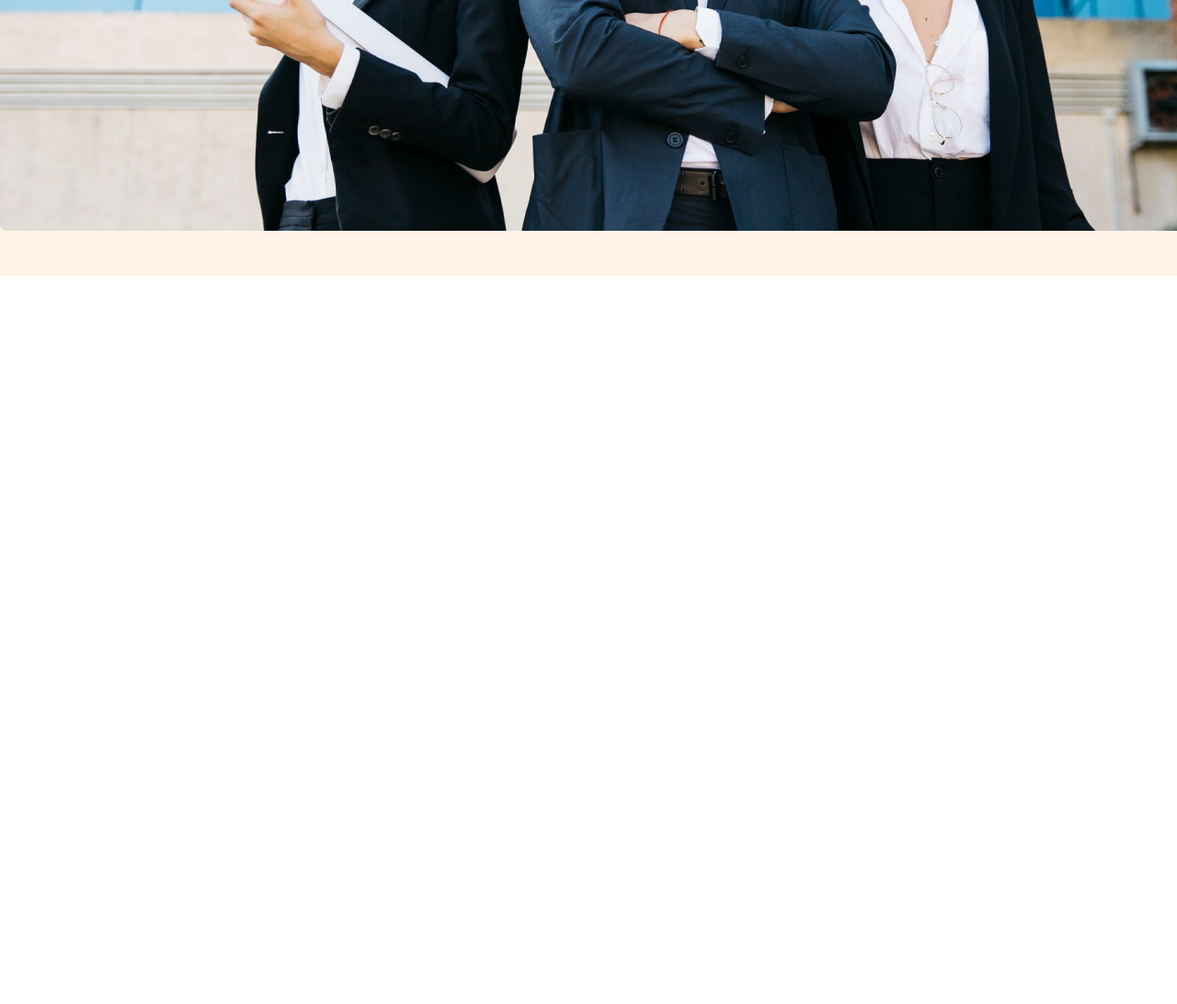
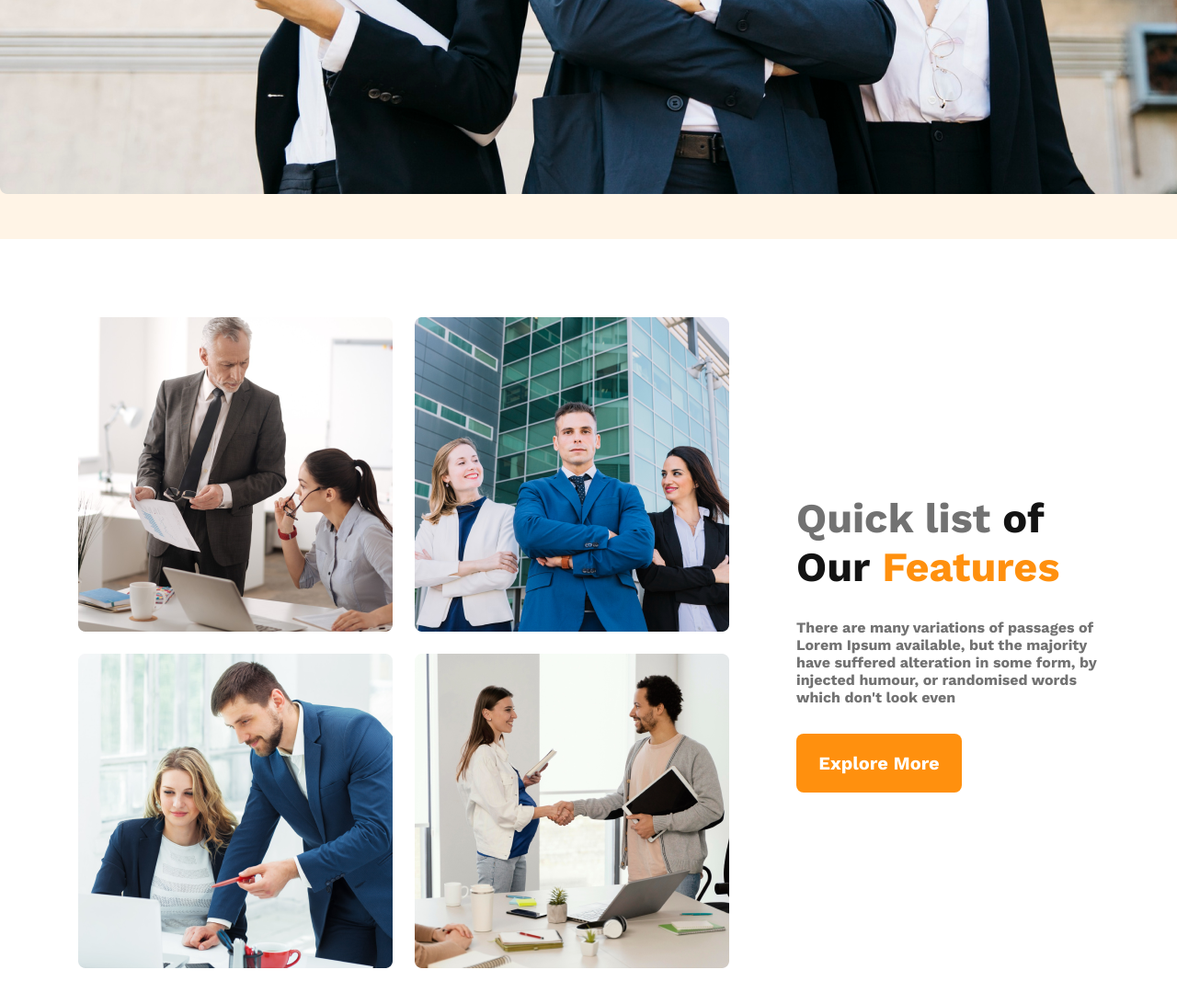
Before and after one commit to belaeat/assignment-two-g3-architect, a plain HTML site: page index.html in a window 1280 px wide. Shown: the part 1056-2148 px from the top of the page at 92% size. Before the commit the page ends 1356 px from the top, so only its background shows below. Drawn offline with nearby package versions, Linux system fonts and the light colour scheme.

Commit message:
features section added

```diff
--- a/index.html
+++ b/index.html
@@ -49,7 +49,19 @@
     </header>
 
     <main>
-
+        <div class="features">
+            <div class="feature-images">
+                <img src="images/team1.png" alt="">
+                <img src="images/team2.png" alt="">
+                <img src="images/team3.png" alt="">
+                <img src="images/team4.png" alt="">
+            </div>
+            <div class="feature-content">
+                <h2 class="section-title">Quick list <strong>of Our</strong> <span>Features</span></h2>
+                <p class="section-description">There are many variations of passages of Lorem Ipsum available, but the majority have suffered alteration in some form, by injected humour, or randomised words which don't look even</p>
+                <button class="btn-primary">Explore More</button>
+            </div>
+        </div>
     </main>
 
     <footer>
--- a/styles/style.css
+++ b/styles/style.css
@@ -23,7 +23,6 @@ bootstrap for mobile screen 576px
 .btn-primary {
     width: 180px;
     height: 64px;
-    margin: 20px 25px;
     font-weight: 600;
     font-size: 20px;
     color: #FFFFFF;
@@ -104,3 +103,37 @@ main {
     background-color: #FFFFFF;
     max-width: 1440px;
 }
+
+/* Features styles below */
+
+.features {
+    display: flex;
+    align-items: center;
+    justify-content: space-between;
+    gap: 73px;
+    margin: 85px;
+}
+
+.feature-images {
+    display: grid;
+    grid-template-columns: repeat(2, 1fr);
+    grid-gap: 24px;
+}
+
+.feature-content .section-title {
+    color: #727272;
+    font-size: 45px;
+    font-weight: 600;
+}
+
+.feature-content strong {
+    color: #131313;
+    font-size: 45px;
+    font-weight: 700;
+}
+
+.feature-content span {
+    color: #FF900E;
+    font-size: 45px;
+    font-weight: 700;
+}
```
